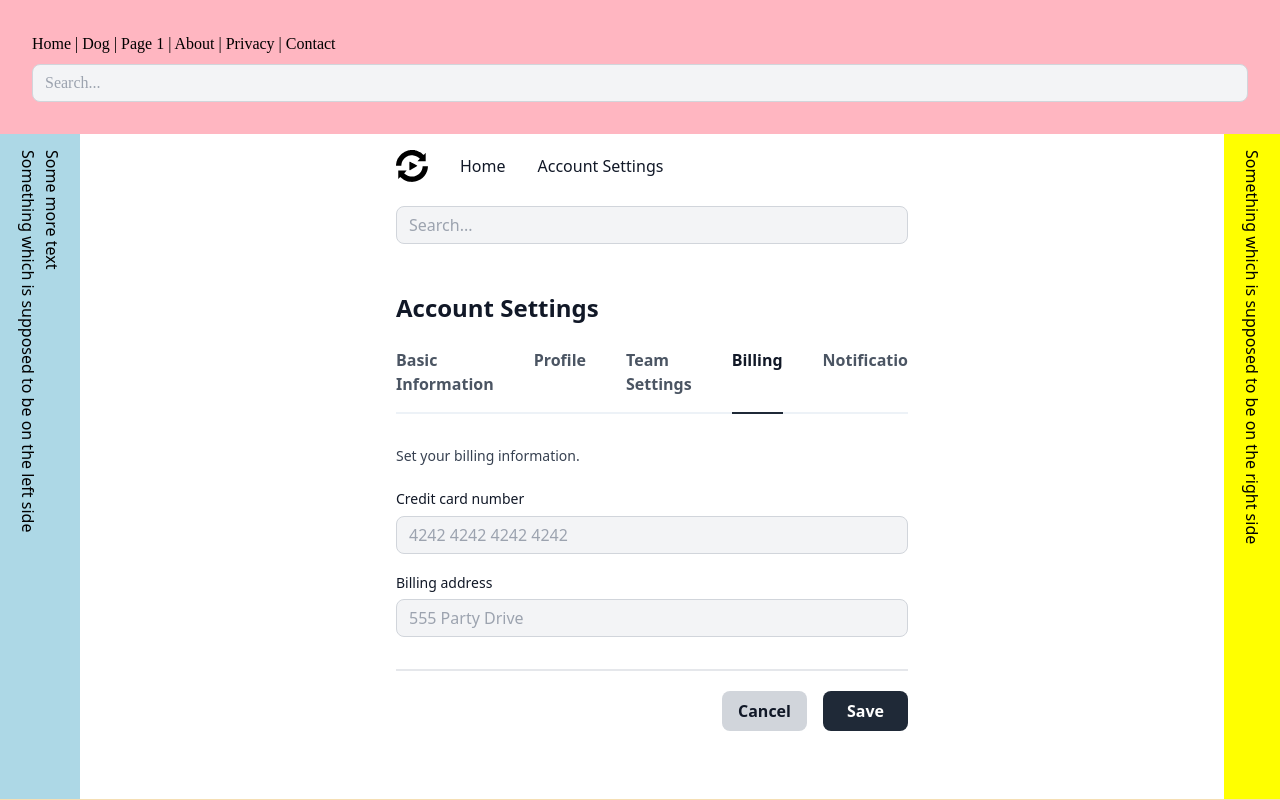
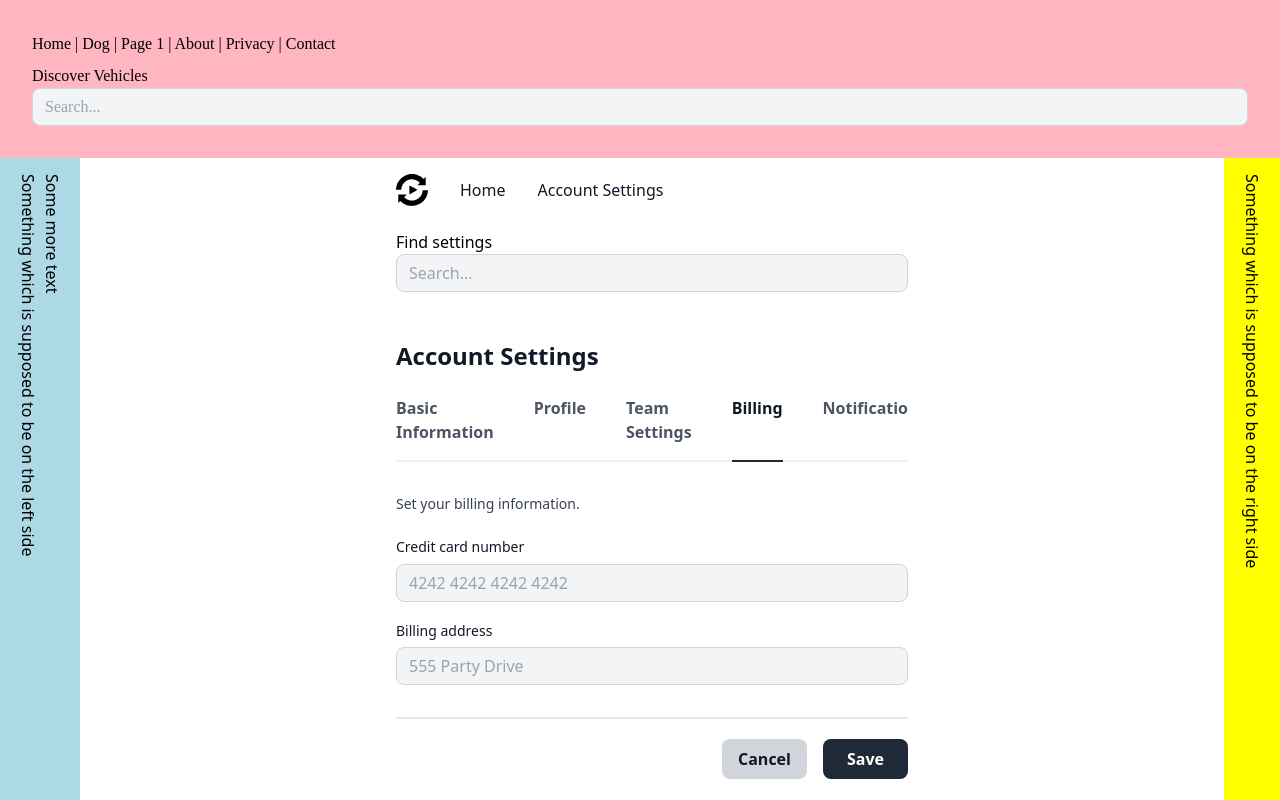
Before and after one commit to einSelbst/overnext, a Next.js app: page /account-settings/billing in a window 1280 px wide. Shown: the top 800 px of the page. Built offline with nearby package versions, Linux system fonts and the light colour scheme; a web font is replaced by a local one.

Commit message:
fix(html): linter issues

```diff
--- a/src/components/layout/navigation.tsx
+++ b/src/components/layout/navigation.tsx
@@ -29,12 +29,18 @@ export const Navigation = (): JSX.Element => {
         </Link>
       </nav>
       <div className='mt-2'>
+        <label htmlFor='search-global'>
+          <span>Discover Vehicles</span>
           {/* ToDo: localize title */}
           <input
             title='Search on Overnext'
+            type='search'
+            id='search-global'
+            name='Search Bar'
             className='block w-full border border-gray-300 rounded-lg bg-gray-100 px-3 py-2 leading-tight focus:outline-none focus:border-gray-600 focus:bg-white'
             placeholder='Search...'
           />
+        </label>
       </div>
     </>
   )
--- a/src/layouts/site.layout.js
+++ b/src/layouts/site.layout.js
@@ -23,11 +23,16 @@ const SiteLayout = ({ children }) => (
               </Link>
             </div>
             <div className='mt-2'>
-              <input
-                title='Search again'
-                className='block w-full border border-gray-300 rounded-lg bg-gray-100 px-3 py-2 leading-tight focus:outline-none focus:border-gray-600 focus:bg-white'
-                placeholder='Search...'
-              />
+              <label htmlFor='search-local'>
+                <span>Find settings</span>
+                <input
+                  title='Search again'
+                  type='search'
+                  id='search-local'
+                  className='block w-full border border-gray-300 rounded-lg bg-gray-100 px-3 py-2 leading-tight focus:outline-none focus:border-gray-600 focus:bg-white'
+                  placeholder='Search...'
+                />
+              </label>
             </div>
           </nav>
         </div>
```
Lines whose indentation alone changed are shown as unchanged.
